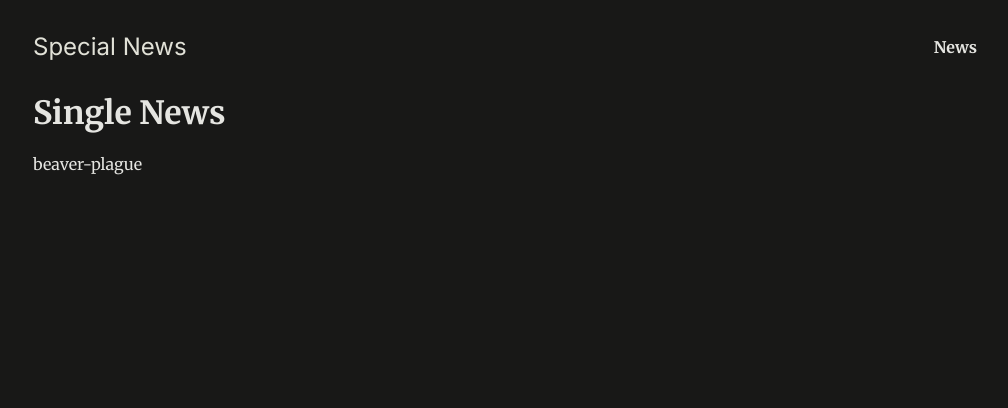
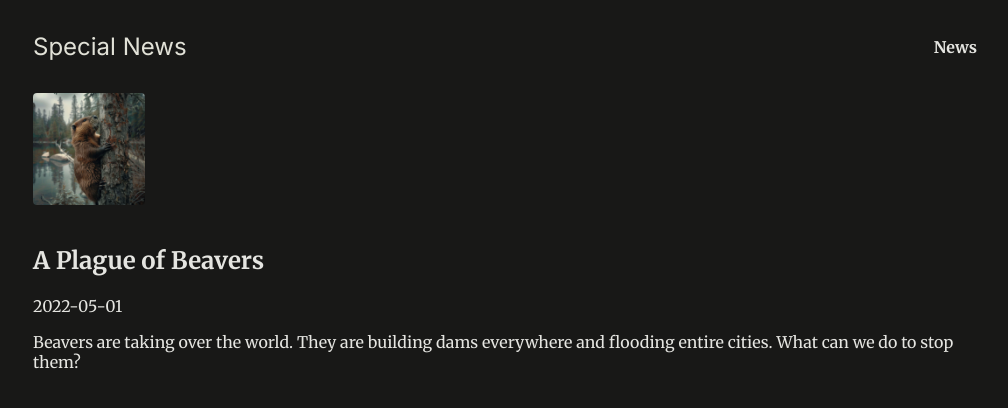
Before and after one commit to Lika-M/special-news, a Next.js app: page /news/beaver-plague in a window 1280 px wide. Shown: the top 408 px of the page, without its empty margins (127-1135 px from the left). Built offline with nearby package versions, Linux system fonts and the light colour scheme.

Commit message:
Integrated images and details from dummy data into the dynamic single news page.

```diff
--- a/app/news/[slug]/page.js
+++ b/app/news/[slug]/page.js
@@ -1,10 +1,19 @@
+import { DUMMY_NEWS } from "@/dummy-news.js";
 
 export default function NewsDetailsPage({ params }) {
 
+    const slug = params.slug;
+    const newsItem = DUMMY_NEWS.find(i => i.slug === slug);
+
     return (
-        <>
-            <h1>Single News</h1>
-            <p>{params.slug}</p>
-        </>
+        <article className="news-article">
+            <header>
+                <img src={`/images/news/${newsItem.image}`} alt={newsItem.title} />
+                <h1>{newsItem.title}</h1>
+                <time dateTime={newsItem.date}>{newsItem.date}</time>
+            </header>
+
+            <p>{newsItem.content}</p>
+        </article>
     );
 }
--- a/app/news/page.js
+++ b/app/news/page.js
@@ -10,9 +10,9 @@ export default function NewsPage() {
                 {DUMMY_NEWS.map(item => (
                     <li key={item.id}>
                         <Link href={`/news/${item.slug}`}>
-                            <img src={`/images/news/${item.image}`} alt={item.title}/>
+                            <img src={`/images/news/${item.image}`} alt={item.title} />
                             <span>{item.title}</span>
-                            </Link>
+                        </Link>
                     </li>
                 ))}
 
```
